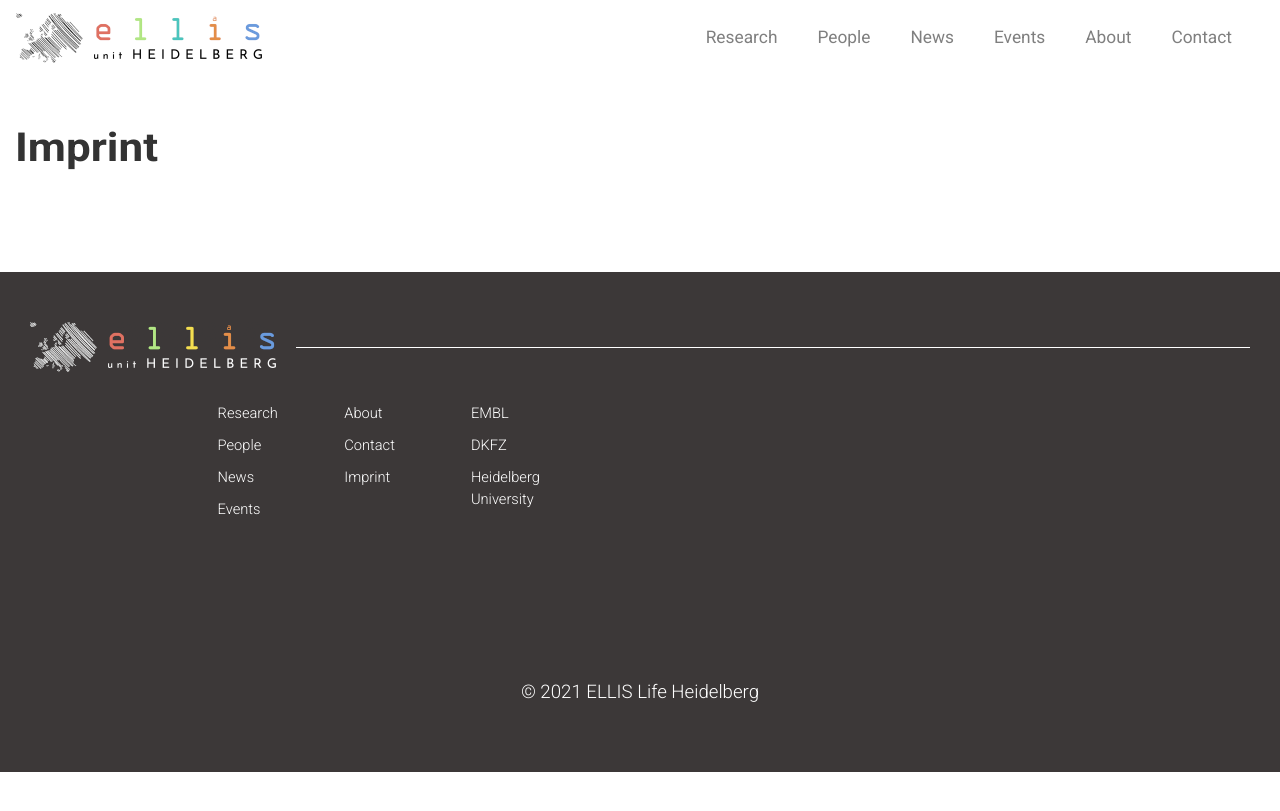
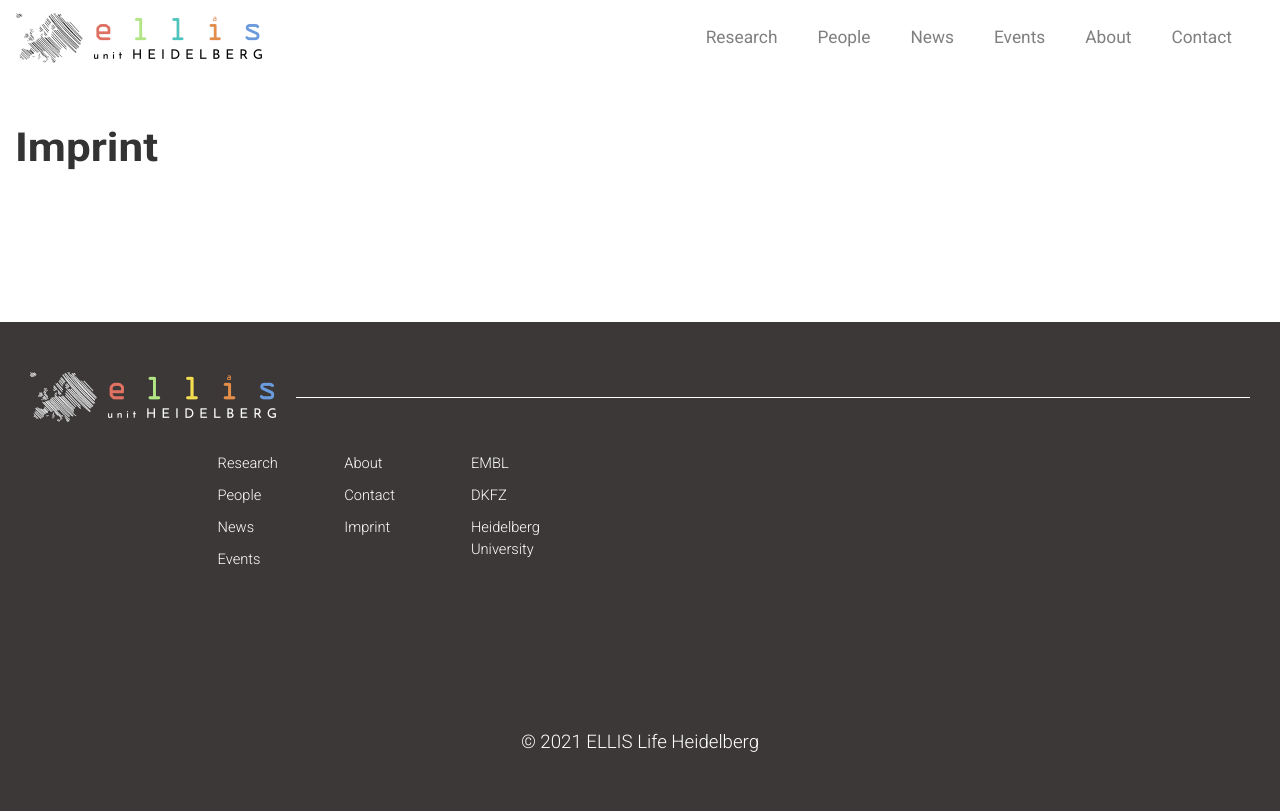
Before and after one commit to n-govindarajan/ellis-life-hd.github.io, a Jekyll site: the page built from pages/7-imprint.md, in a window 1280 px wide. Shown: the top 811 px of the page. Built offline with Jekyll 4.4.1, drawn with Linux system fonts in a browser that asks for light colours.

Commit message:
applied uniform background

```diff
--- a/_layouts/default.html
+++ b/_layouts/default.html
@@ -2,6 +2,6 @@
 layout: skeleton
 ---
 
-<div class="container mt-5">
+<div class="container pt-5">
 {{ content }}
 </div>
--- a/_layouts/skeleton.html
+++ b/_layouts/skeleton.html
@@ -19,7 +19,7 @@
         </div>
         -->
         <nav class="navbar navbar-expand-md navbar-light bg-white container-xl" id="navbar-top">
-            <a class="navbar-brand" href="/" alt="{{ site.title }}"><img src="/assets/img/logo-50px.png" /></a>
+            <a class="navbar-brand" href="/" alt="{{ site.title }}"><img src="/assets/img/logo-50px.png" alt="ELLIS unit Heidelberg" /></a>
             <button class="navbar-toggler" type="button" data-toggle="collapse" data-target="#navbarCollapse" aria-controls="navbarCollapse" aria-expanded="false" aria-label="Toggle navigation">
                 <span class="navbar-toggler-icon"></span>
             </button>
@@ -43,7 +43,7 @@
     <footer class="container-fluid">
       <div class="container">
         <div class="footer-head">
-          <img src="/assets/img/logo-dark-50px.png"><div class="flexline"></div>
+          <img src="/assets/img/logo-dark-50px.png" alt="Footer logo"><div class="flexline"></div>
         </div>
         <div class="footer-menu">
           <div class="row">
--- a/assets/css/style.scss
+++ b/assets/css/style.scss
@@ -3,6 +3,7 @@
 
 $primary: #B83374;
 $dark: #555;
+$bg: #3c3838;
 $container-max-widths: (
   xl: 1370px
 );
@@ -19,6 +20,16 @@
 body {
   font-family: 'Roboto';
   color: $dark;
+  background: $bg;
+}
+
+header {
+  background: white;
+}
+
+main {
+  background: white;
+  padding-bottom: 100px;
 }
 
 h1 {
@@ -368,10 +379,6 @@
   background-color: #fff;
 }
 
-footer{
-  margin-top: 100px;
-}
-
 footer ul {
   margin: 0;
   padding-left: 0;
```
